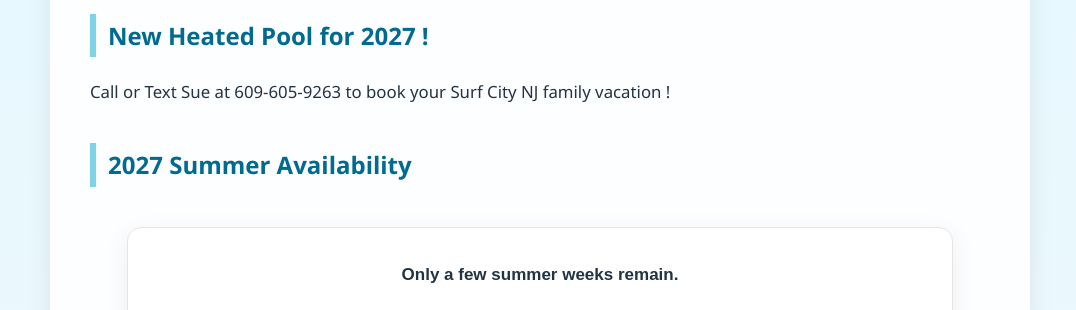
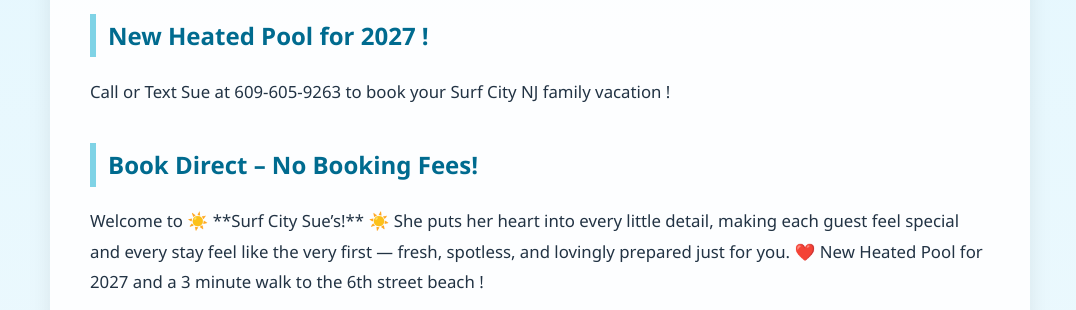
Before and after one commit to joepers/bb, a plain HTML site: page index.html in a window 1280 px wide. Shown: the part 642-952 px from the top of the page, without its empty margins (100-1176 px from the left). Drawn offline with Linux system fonts and the light colour scheme.

Commit message:
Update index.html

```diff
--- a/index.html
+++ b/index.html
@@ -384,9 +384,17 @@ footer {
 
 <div class="content">
     <img src='SCS.png' class='logo'>
-  <h2>New Heated Pool for 2027 !</h2>
+<h2>New Heated Pool for 2027 !</h2>
 
 <p>Call or Text Sue at 609-605-9263 to book your Surf City NJ family vacation !
+<p>
+<h2>Book Direct – No Booking Fees!</h2>
+
+<p>Welcome to ☀️ **Surf City Sue’s!** ☀️
+
+She puts her heart into every little detail, making each guest feel special and every stay feel like the very first — fresh, spotless, and lovingly prepared just for you. ❤️
+
+New Heated Pool for 2027 and a 3 minute walk to the 6th street beach !
 <p>
 <h2>2027 Summer Availability</h2>
 <section class="summer-availability">
```
